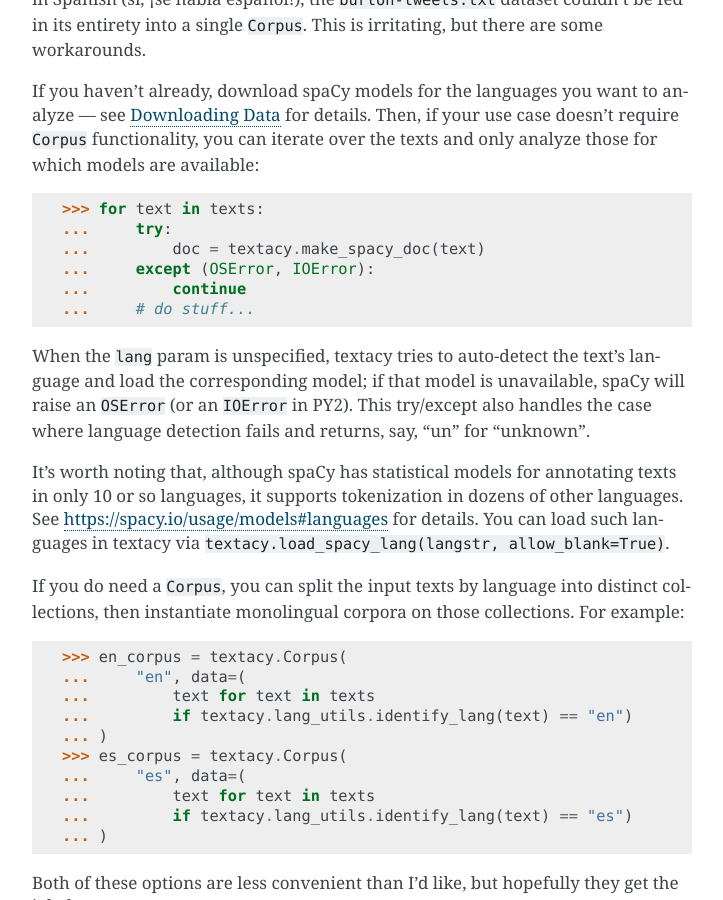
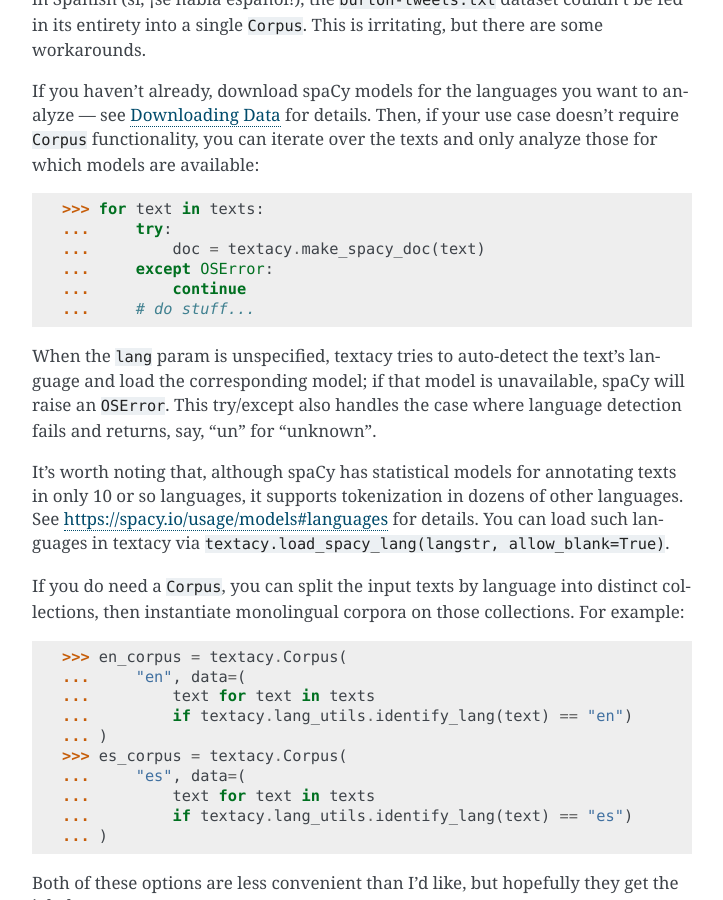
Before and after one commit to chartbeat-labs/textacy, a Sphinx documentation site: the page built from docs/source/getting_started/quickstart.rst, in a window 1280 px wide and 900 px high, scrolled down 8174 px. Shown: the whole window, without its empty margins (388-1111 px from the left). Built offline with Sphinx 7.4.7, drawn with Linux system fonts in a browser that asks for light colours; the version number could not be read and is left out.

Commit message:
Drop PY2-only IOError handling

```diff
--- a/docs/source/getting_started/quickstart.rst
+++ b/docs/source/getting_started/quickstart.rst
@@ -434,14 +434,14 @@ only analyze those for which models are available:
     >>> for text in texts:
     ...     try:
     ...         doc = textacy.make_spacy_doc(text)
-    ...     except (OSError, IOError):
+    ...     except OSError:
     ...         continue
     ...     # do stuff...
 
 When the ``lang`` param is unspecified, textacy tries to auto-detect the text's
 language and load the corresponding model; if that model is unavailable, spaCy
-will raise an ``OSError`` (or an ``IOError`` in PY2). This try/except also handles
-the case where language detection fails and returns, say, "un" for "unknown".
+will raise an ``OSError``. This try/except also handles the case where
+language detection fails and returns, say, "un" for "unknown".
 
 It's worth noting that, although spaCy has statistical models for annotating texts
 in only 10 or so languages, it supports tokenization in dozens of other languages.
```
Also changed, not shown: 1 other file.
